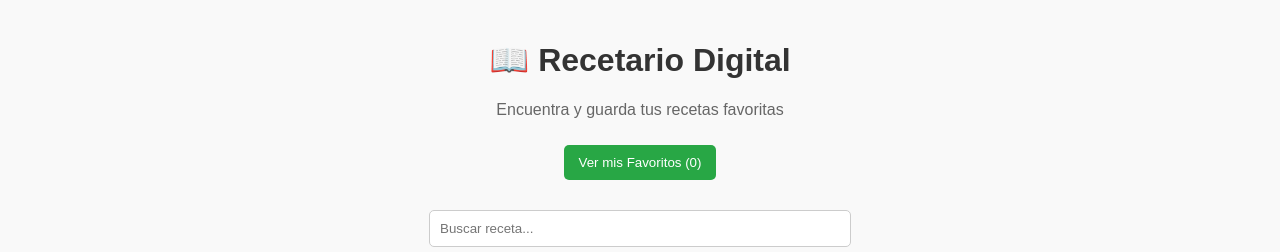
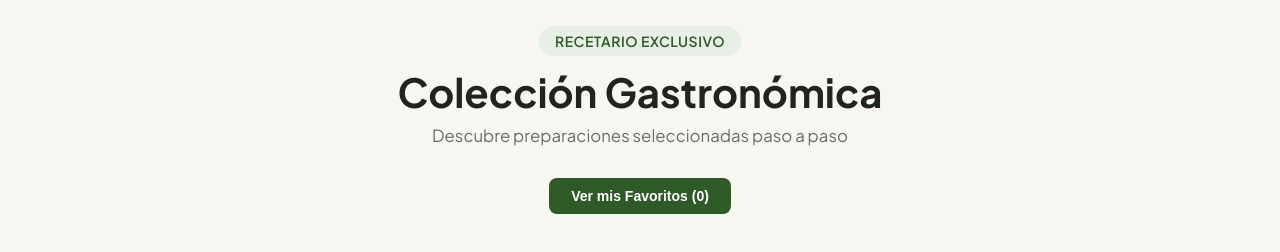
Before and after one commit to sebastianmardonesccp/recetario-app, a React (Vite) app: page / in a window 1280 px wide. Shown: the top 252 px of the page. Built offline with nearby package versions, Linux system fonts and the light colour scheme.

Commit message:
Estilizado de la barra de búsqueda y filtros de categoría en Buscador.jsx

```diff
--- a/src/App.jsx
+++ b/src/App.jsx
@@ -43,24 +43,42 @@ export default function App() {
   });
 
   return (
-    <div style={{ fontFamily: 'Arial, sans-serif', minHeight: '100vh', backgroundColor: '#f9f9f9', padding: '20px' }}>
-      <header style={{ textAlign: 'center', marginBottom: '30px' }}>
-        <h1 style={{ color: '#333' }}>📖 Recetario Digital</h1>
-        <p style={{ color: '#666' }}>Encuentra y guarda tus recetas favoritas</p>
+    <div style={{ minHeight: '100vh', padding: '30px 20px', maxWidth: '1200px', margin: '0 auto' }}>
+      <header style={{ textAlign: 'center', marginBottom: '40px' }}>
+        <span style={{
+          backgroundColor: '#e8efe6',
+          color: 'var(--primary)',
+          padding: '6px 16px',
+          borderRadius: '20px',
+          fontSize: '14px',
+          fontWeight: '600',
+          letterSpacing: '0.5px'
+        }}>
+          RECETARIO EXCLUSIVO
+        </span>
+        <h1 style={{ color: 'var(--text-dark)', fontSize: '2.5rem', margin: '15px 0 8px 0', fontWeight: '700' }}>
+          Colección Gastronómica
+        </h1>
+        <p style={{ color: 'var(--text-muted)', fontSize: '1.05rem', marginTop: 0 }}>
+          Descubre preparaciones seleccionadas paso a paso
+        </p>
 
         <button
           onClick={() => setSoloFavoritos(!soloFavoritos)}
           style={{
-            padding: '10px 15px',
-            backgroundColor: soloFavoritos ? '#ff4d4d' : '#28a745',
+            padding: '10px 22px',
+            backgroundColor: soloFavoritos ? 'var(--accent)' : 'var(--primary)',
             color: '#fff',
             border: 'none',
-            borderRadius: '5px',
+            borderRadius: '8px',
             cursor: 'pointer',
-            marginTop: '10px'
+            marginTop: '15px',
+            fontWeight: '600',
+            fontSize: '14px',
+            transition: 'all 0.2s ease'
           }}
         >
-          {soloFavoritos ? 'Ver Todas las Recetas' : `Ver mis Favoritos (${favoritos.length})`}
+          {soloFavoritos ? '← Ver Todas las Recetas' : `Ver mis Favoritos (${favoritos.length})`}
         </button>
       </header>
 
@@ -75,7 +93,9 @@ export default function App() {
         )}
 
         {cargando ? (
-          <p style={{ textAlign: 'center', fontSize: '18px', marginTop: '40px' }}>⏳ Cargando recetas...</p>
+          <p style={{ textAlign: 'center', color: 'var(--text-muted)', fontSize: '18px', marginTop: '60px' }}>
+            Cargando recetario...
+          </p>
         ) : (
           <ListaRecetas
             recetas={recetasFiltradas}
```
